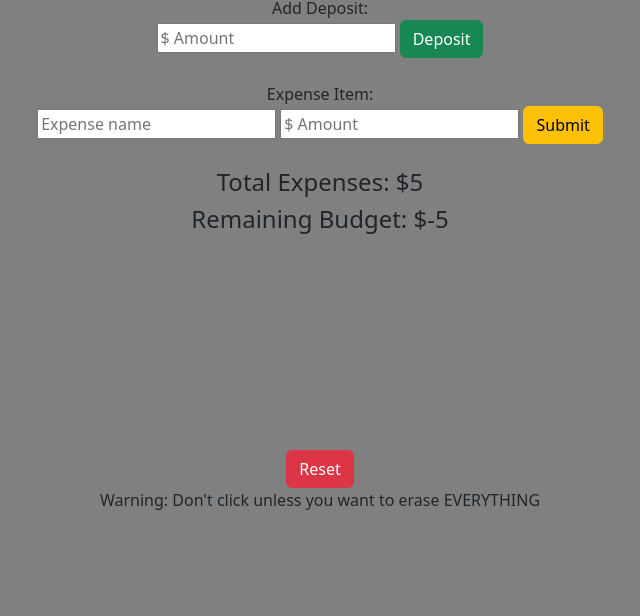
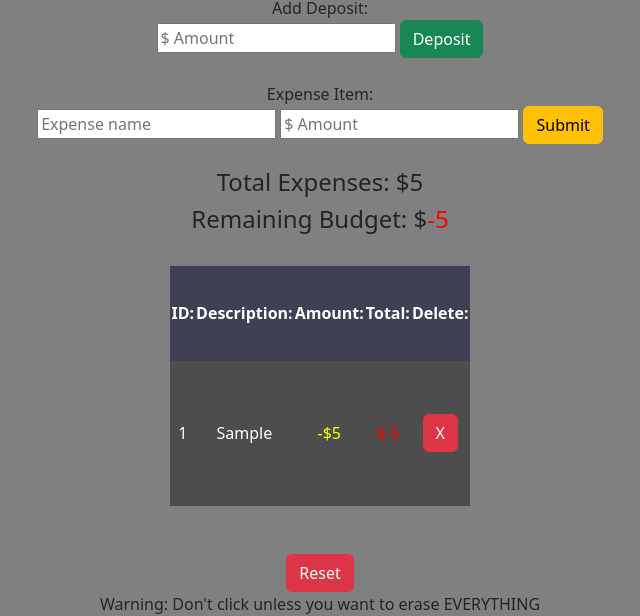
Before and after one commit to kenzodiac/FujimuraKBudgetApp, a plain HTML site: page index.html in a window 1280 px wide. Both pictures are taken after typing "Sample", "5" into the empty fields and a click on the button "Submit". Shown: the part 186-802 px from the top of the page, without its empty margins (320-960 px from the left). Drawn offline with nearby package versions, Linux system fonts and the light colour scheme.

Commit message:
ledger via injection complete

```diff
--- a/css/style.css
+++ b/css/style.css
@@ -5,3 +5,7 @@ body{
 .top-padding{
     height: 10vh;
 }
+
+.deleteBtnStyle{
+
+}
--- a/index.html
+++ b/index.html
@@ -63,13 +63,13 @@
         <!-- Remaining Budget show -->
         <div class="row">
             <div class="col">
-                <h4>Remaining Budget: $<span id="remainder">0</span></h4>
+                <h4>Remaining Budget: $<span id="remainder">0</span></h4><br>
             </div>
         </div>
 
         <!-- Ledger -->
         <div class="row">
-            <div id="ledgerInjectionArea" class="col overflow-auto" style="height: 20vh">
+            <div id="ledgerInjectionArea" class="col overflow-auto" style="height: 30vh; display: flex; justify-content: center;">
 
             </div>
         </div>
@@ -83,6 +83,8 @@
             </div>
         </div>
 
+
+
     </div>
 
 
--- a/scripts/app.js
+++ b/scripts/app.js
@@ -80,13 +80,124 @@ function PopulateTotalExpenses(){
 function PopulateRemainingBudget(){
     remainingBudget = (initialBudget - totalExpenses);
     remainder.textContent = remainingBudget;
+    if (remainingBudget < 0){
+        remainder.style = 'color: red;';
+    } else {
+        remainder.style = 'color: black;';
+    }
 };
 
 function PopulatePage(){
     PopulateBudget();
     PopulateTotalExpenses();
     PopulateRemainingBudget();
+    CreateElements();
 };
+
+//FUNCTION FOR DISPLAYING TABULATED BUDGET INFORMATION
+function CreateElements(){
+    let items = GetLocalStorage();
+    let lineCounter = 1;
+    let runningTot = 0;
+    ledgerInjectionArea.innerHTML = '';
+
+
+    //create table
+    let table = document.createElement('table');
+
+    //create first row of table titles
+    let tableTitlesRow = document.createElement('tr');
+    tableTitlesRow.style = 'background-color: rgba(0,0,40,.5); color: white;'
+    let idTitle = document.createElement('th');
+    idTitle.textContent = 'ID:';
+    let descTitle = document.createElement('th');
+    descTitle.textContent = 'Description:';
+    let amountTitle = document.createElement('th');
+    amountTitle.textContent = 'Amount:';
+    let totalTitle = document.createElement('th');
+    totalTitle.textContent = 'Total:';
+    let deleteTitle = document.createElement('th');
+    deleteTitle.textContent = 'Delete:'
+
+    //append components into main component
+    tableTitlesRow.appendChild(idTitle);
+    tableTitlesRow.appendChild(descTitle);
+    tableTitlesRow.appendChild(amountTitle);
+    tableTitlesRow.appendChild(totalTitle);
+    tableTitlesRow.appendChild(deleteTitle);
+    table.appendChild(tableTitlesRow);
+
+    //.map to create table components
+    items.map(item => {
+        //creating table rows for inserting into ledger table
+            //table cell for displaying item id
+            let idTd = document.createElement('td');
+            idTd.textContent = item.id;
+            idTd.style = 'color: white;';
+
+            //table cell for displaying description
+            let descTd = document.createElement('td');
+            descTd.textContent = item.name;
+            descTd.style = 'color: white;';
+
+            //table cell for displaying item dollar amount
+            let amountTd = document.createElement('td');
+            if (item.type === 'expense'){
+                amountTd.textContent = '-$' + item.amount;
+                amountTd.style = 'color: yellow;';
+            } else {
+                amountTd.textContent = '+$' + item.amount;
+                amountTd.style = 'color: greenyellow;';
+            }
+
+            //table cell for displaying running total
+            let totTd = document.createElement('td');
+            if (item.type === 'expense'){
+                runningTot -= item.amount;
+            } else {
+                runningTot += item.amount;
+            }
+            totTd.textContent = '$' + runningTot;
+            if (runningTot >= 0){
+                totTd.style = 'color: white;';
+            } else {
+                totTd.style = 'color: red';
+            }
+
+            //table cell for displaying delete item button
+            let deleteTd = document.createElement('td');
+            let deleteBtn = document.createElement('button');
+            deleteBtn.type = 'button';
+            deleteBtn.className = 'btn btn-danger deleteBtnStyle';
+            deleteBtn.textContent = 'X';
+            deleteBtn.addEventListener('click', function(){
+                RemoveFromLocalStorage(item);
+                // WipeStaging();
+                CreateElements();
+            });
+            deleteTd.appendChild(deleteBtn);
+
+            //table row for combining all of the cells
+            let rowTd = document.createElement('tr');
+            if (lineCounter % 2 === 1) {
+                rowTd.style = 'background-color: rgba(0,0,0,.4);'
+            } else {
+                rowTd.style = 'background-color: rgba(0,0,0,.6);'
+            }
+            lineCounter++;
+        //appending components into table
+        rowTd.appendChild(idTd);
+        rowTd.appendChild(descTd);
+        rowTd.appendChild(amountTd);
+        rowTd.appendChild(totTd);
+        rowTd.appendChild(deleteTd);
+        table.appendChild(rowTd);
+    });
+    //inject table into page, but only if there is information for it
+    if (items.length != 0) {
+        ledgerInjectionArea.appendChild(table);
+    }
+}
 
 //EVENT LISTENER FOR PAGE BUTTONS
 //deposit button for adding funds
```
